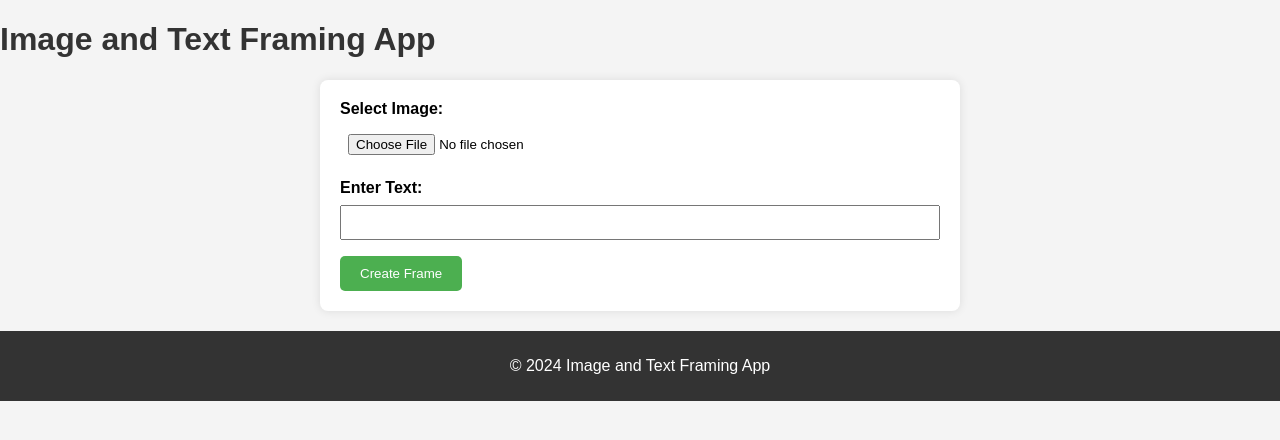
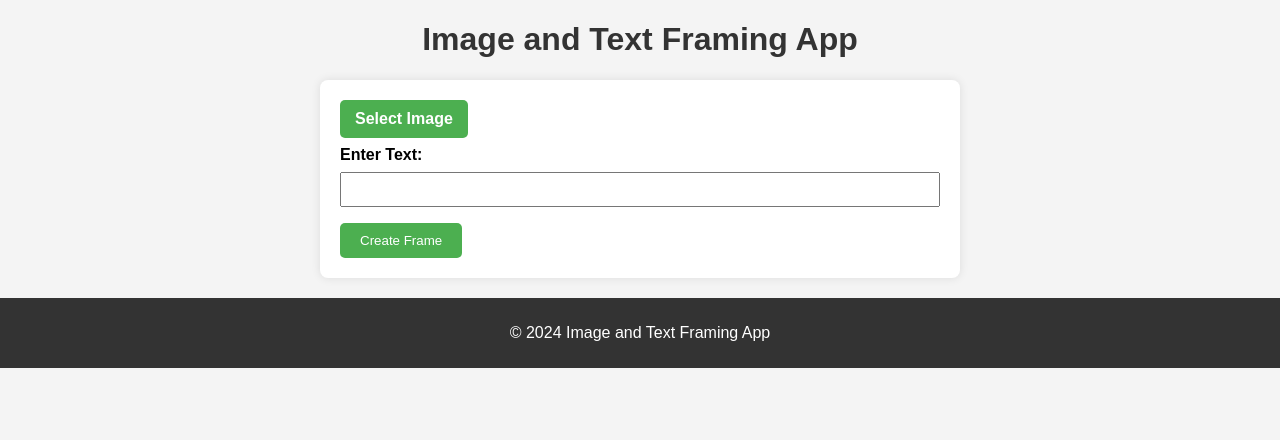
Before and after one commit to Muyi2905/text-to-frame-django, a Django app: page / in a window 1280 px wide. Shown: the top 440 px of the page. Run offline with Django 5.2, Linux system fonts and the light colour scheme.

Commit message:
updated stlying

```diff
--- a/myapp/templates/home.html
+++ b/myapp/templates/home.html
@@ -14,6 +14,7 @@
 
         h1 {
             color: #333;
+            text-align : center
         }
 
         form {
@@ -70,22 +71,45 @@
             background-color: #333;
             color: #fff;
         }
+
+        <style>
+    /* ... (existing styles) ... */
+
+    input[type="file"] {
+        display: none; /* Hide the default file input */
+    }
+
+    .custom-file-input {
+        display: inline-block;
+        padding: 10px 15px;
+        background-color: #4caf50;
+        color: #fff;
+        border: none;
+        border-radius: 5px;
+        cursor: pointer;
+    }
+
+    .custom-file-input:hover {
+        background-color: #45a049;
+    }
+</style>
+
     </style>
 </head>
 <body>
     <h1>Image and Text Framing App</h1>
+<form method="post" enctype="multipart/form-data">
+    {% csrf_token %}
 
-    <form method="post" enctype="multipart/form-data">
-        {% csrf_token %}
+    <label for="image" class="custom-file-input">Select Image</label>
+    <input type="file" name="image" id="image" accept="image/*" required style="display:none;">
 
-        <label for="image">Select Image:</label>
-        <input type="file" name="image" accept="image/*" required>
+    <label for="text">Enter Text:</label>
+    <input type="text" name="text" required>
 
-        <label for="text">Enter Text:</label>
-        <input type="text" name="text" required>
+    <button type="submit">Create Frame</button>
+</form>
 
-        <button type="submit">Create Frame</button>
-    </form>
 
     {% if framed_image %}
         <h2>Framed Image</h2>
```
